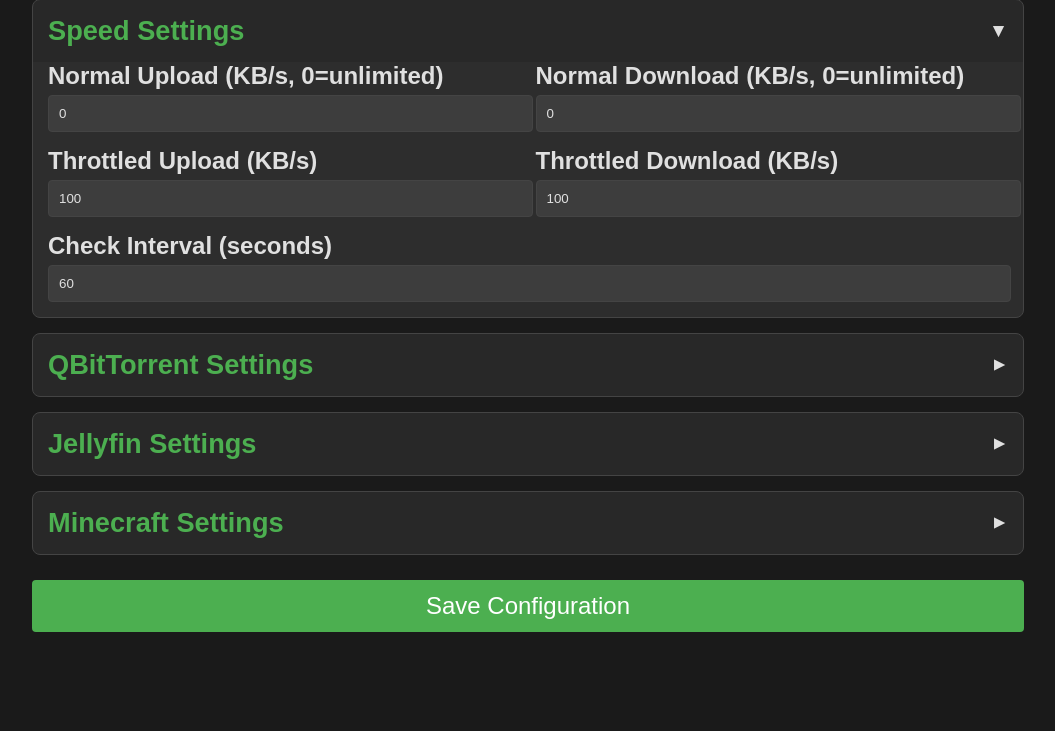
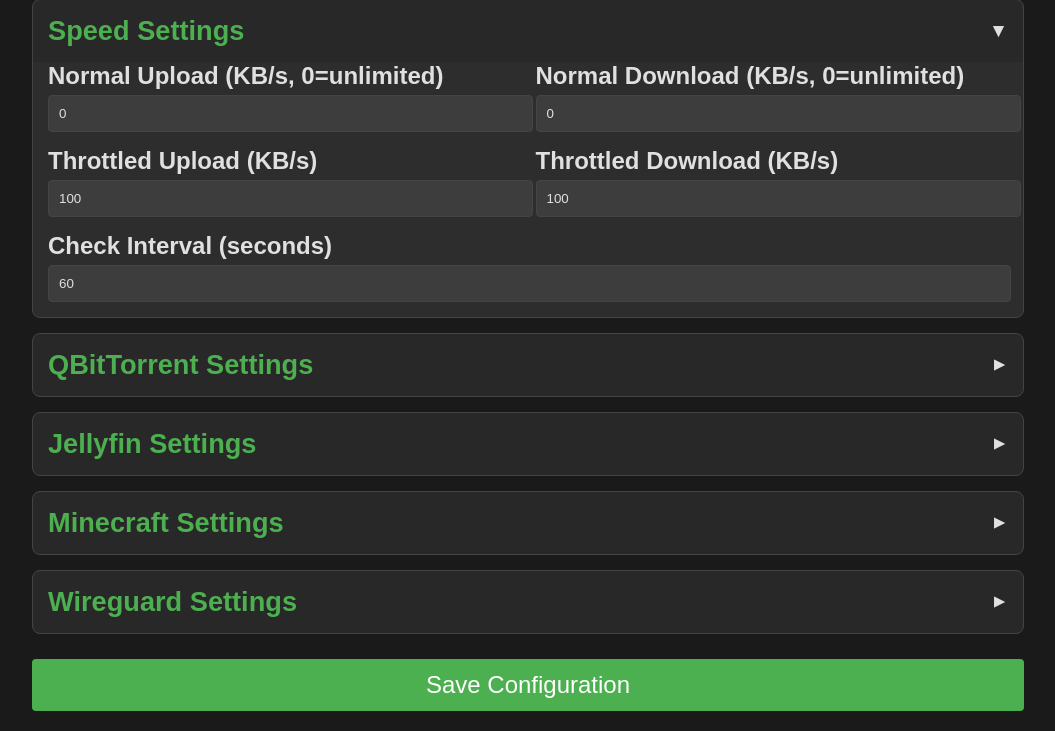
Before and after one commit to Leemotheyer/QbittDynamicThrottle, a Flask app: page / in a window 1280 px wide. Shown: the part 275-1006 px from the top of the page, without its empty margins (112-1167 px from the left). Before the commit the page ends 907 px from the top, so only its background shows below. Run offline with Flask 3, Linux system fonts and the light colour scheme; data that the repository does not hold is empty.

Commit message:
added support for wireguard session monitoring

```diff
--- a/app.py
+++ b/app.py
@@ -1,48 +1,60 @@
+import datetime
 import os
+import threading
+import time
+
+import dateutil
+import requests
+import schedule
 import yaml
-import time
-import schedule
-import threading
-import requests
-from flask import Flask, render_template, request, jsonify
+from flask import Flask, jsonify, render_template, request
 from mcstatus import JavaServer
 
 app = Flask(__name__)
-CONFIG_FILE = 'config.yaml'
+CONFIG_FILE = "config.yaml"
 
 # Default configuration
 DEFAULT_CONFIG = {
-    'qbittorrent': {
-        'host': 'http://qbittorrent:8080',
-        'username': 'admin',
-        'password': 'adminadmin',
-        'enabled': True
+    "qbittorrent": {
+        "host": "http://qbittorrent:8080",
+        "username": "admin",
+        "password": "adminadmin",
+        "enabled": True,
     },
-    'jellyfin': {
-        'host': 'http://jellyfin:8096',
-        'api_key': '',
-        'active_stream_threshold': 1,
-        'enabled': False
+    "jellyfin": {
+        "host": "http://jellyfin:8096",
+        "api_key": "",
+        "active_stream_threshold": 1,
+        "enabled": False,
     },
-    'minecraft': {
-        'host': 'minecraft-server',
-        'port': 25565,
-        'active_player_threshold': 1,
-        'enabled': False
+    "minecraft": {
+        "host": "minecraft-server",
+        "port": 25565,
+        "active_player_threshold": 1,
+        "enabled": False,
     },
-    'throttle_settings': {
-        'normal_upload': 0,          # 0 means unlimited
-        'normal_download': 0,        # 0 means unlimited
-        'throttled_upload': 100,     # KB/s
-        'throttled_download': 100,   # KB/s
-        'check_interval': 60,        # seconds
-        'current_state': 'unthrottled'
-    }
+    "wireguard": {
+        "host": "http://wireguard:51821",
+        "username": "admin",
+        "password": "adminadmin",
+        "session_time_threshold": 300,
+        "active_session_threshold": 1,
+        "enabled": False,
+    },
+    "throttle_settings": {
+        "normal_upload": 0,  # 0 means unlimited
+        "normal_download": 0,  # 0 means unlimited
+        "throttled_upload": 100,  # KB/s
+        "throttled_download": 100,  # KB/s
+        "check_interval": 60,  # seconds
+        "current_state": "unthrottled",
+    },
 }
+
 
 def load_config():
     if not os.path.exists(CONFIG_FILE):
-        with open(CONFIG_FILE, 'w') as f:
+        with open(CONFIG_FILE, "w") as f:
             yaml.dump(DEFAULT_CONFIG, f)
         return DEFAULT_CONFIG.copy()
 
@@ -57,31 +69,37 @@
                         config[key][sub_key] = sub_default
         return config
 
+
 def save_config(config):
-    with open(CONFIG_FILE, 'w') as f:
+    with open(CONFIG_FILE, "w") as f:
         yaml.dump(config, f)
+
 
 def qbittorrent_login():
     config = load_config()
-    if not config['qbittorrent']['enabled']:
+    if not config["qbittorrent"]["enabled"]:
         return None
 
     try:
         s = requests.Session()
         login_url = f"{config['qbittorrent']['host']}/api/v2/auth/login"
-        response = s.post(login_url, data={
-            'username': config['qbittorrent']['username'],
-            'password': config['qbittorrent']['password']
-        })
+        response = s.post(
+            login_url,
+            data={
+                "username": config["qbittorrent"]["username"],
+                "password": config["qbittorrent"]["password"],
+            },
+        )
         response.raise_for_status()
         return s
     except Exception as e:
         print(f"QBitTorrent login failed: {e}")
         return None
 
+
 def set_limits(session, upload_kbps, download_kbps):
     config = load_config()
-    if not config['qbittorrent']['enabled']:
+    if not config["qbittorrent"]["enabled"]:
         return
 
     try:
@@ -93,50 +111,87 @@
         upload_url = f"{config['qbittorrent']['host']}/api/v2/transfer/setUploadLimit"
         download_url = f"{config['qbittorrent']['host']}/api/v2/transfer/setDownloadLimit"
 
-        session.post(upload_url, data={'limit': upload_bytes})
-        session.post(download_url, data={'limit': download_bytes})
+        session.post(upload_url, data={"limit": upload_bytes})
+        session.post(download_url, data={"limit": download_bytes})
 
         print(f"Set limits: ↑{upload_kbps}KB/s, ↓{download_kbps}KB/s")
     except Exception as e:
         print(f"Failed to set limits: {e}")
 
+
 def check_jellyfin_activity():
     config = load_config()
-    if not config['jellyfin']['enabled']:
+    if not config["jellyfin"]["enabled"]:
         return False
 
     try:
         url = f"{config['jellyfin']['host']}/Sessions"
-        headers = {
-            "X-Emby-Token": config['jellyfin']['api_key']
-        }
+        headers = {"X-Emby-Token": config["jellyfin"]["api_key"]}
         response = requests.get(url, headers=headers)
         response.raise_for_status()
 
         sessions = response.json()
-        active_streams = sum(1 for s in sessions if s.get('NowPlayingItem'))
+        active_streams = sum(1 for s in sessions if s.get("NowPlayingItem"))
 
-        return active_streams >= config['jellyfin']['active_stream_threshold']
+        return active_streams >= config["jellyfin"]["active_stream_threshold"]
     except Exception as e:
         print(f"Jellyfin check failed: {e}")
         return False
 
+
 def check_minecraft_players():
     config = load_config()
-    if not config['minecraft']['enabled']:
+    if not config["minecraft"]["enabled"]:
         return False
 
     try:
         server = JavaServer.lookup(f"{config['minecraft']['host']}:{config['minecraft']['port']}")
         status = server.status()
-        return status.players.online >= config['minecraft']['active_player_threshold']
+        return status.players.online >= config["minecraft"]["active_player_threshold"]
     except Exception as e:
         print(f"Minecraft check failed: {e}")
         return False
 
+
+def check_wireguard_sessions():
+    config = load_config()
+    if not config["wireguard"]["enabled"]:
+        return False
+
+    try:
+        url = f"{config['wireguard']['host']}/api/client"
+        response = requests.get(
+            url,
+            auth=(
+                config["wireguard"]["username"],
+                config["wireguard"]["password"],
+            ),
+        )
+        response.raise_for_status()
+
+        active_sessions = 0
+
+        for client in response.json():
+            if client["latestHandshakeAt"] is None:
+                continue
+            last_handshake = dateutil.parser.parse(client["latestHandshakeAt"])
+
+            if (datetime.datetime.now(datetime.timezone.utc) - last_handshake).seconds < config["wireguard"]["session_time_threshold"]:
+                active_sessions += 1
+
+        return active_sessions >= config["wireguard"]["active_session_threshold"]
+
+    except requests.RequestException as e:
+        print(f"Failed to communicate with wg-easy: {e}")
+        return False
+    except Exception as e:
+        print(f"Unexpected error occured: {e}")
+        return False
+
+
 def check_and_adjust_throttle():
     config = load_config()
-    if not config['qbittorrent']['enabled']:
+    if not config["qbittorrent"]["enabled"]:
         return
 
     session = qbittorrent_login()
@@ -145,98 +200,122 @@
 
     throttle_needed = False
 
-    if config['jellyfin']['enabled'] and check_jellyfin_activity():
+    if config["jellyfin"]["enabled"] and check_jellyfin_activity():
         print("Jellyfin activity detected - throttling needed")
         throttle_needed = True
 
-    if config['minecraft']['enabled'] and check_minecraft_players():
+    if config["minecraft"]["enabled"] and check_minecraft_players():
         print("Minecraft players detected - throttling needed")
         throttle_needed = True
 
+    if config["wireguard"]["enabled"] and check_wireguard_sessions():
+        print("Wireguard sessions detected - throttling needed")
+        throttle_needed = True
+
     if throttle_needed:
-        set_limits(session,
-                 config['throttle_settings']['throttled_upload'],
-                 config['throttle_settings']['throttled_download'])
-        config['throttle_settings']['current_state'] = 'throttled'
+        set_limits(
+            session,
+            config["throttle_settings"]["throttled_upload"],
+            config["throttle_settings"]["throttled_download"],
+        )
+        config["throttle_settings"]["current_state"] = "throttled"
     else:
-        set_limits(session,
-                 config['throttle_settings']['normal_upload'],
-                 config['throttle_settings']['normal_download'])
-        config['throttle_settings']['current_state'] = 'unthrottled'
+        set_limits(
+            session,
+            config["throttle_settings"]["normal_upload"],
+            config["throttle_settings"]["normal_download"],
+        )
+        config["throttle_settings"]["current_state"] = "unthrottled"
 
     save_config(config)
 
+
 def schedule_checks():
     config = load_config()
-    schedule.every(config['throttle_settings']['check_interval']).seconds.do(check_and_adjust_throttle)
+    schedule.every(config["throttle_settings"]["check_interval"]).seconds.do(check_and_adjust_throttle)
 
     while True:
         schedule.run_pending()
         time.sleep(1)
 
+
 # Start the scheduler in a background thread
 threading.Thread(target=schedule_checks, daemon=True).start()
 
-@app.route('/')
+
+@app.route("/")
 def index():
     config = load_config()
-    return render_template('index.html', config=config)
+    return render_template("index.html", config=config)
 
-@app.route('/update_config', methods=['POST'])
+
+@app.route("/update_config", methods=["POST"])
 def update_config():
     config = load_config()
 
     # Update QBitTorrent settings
-    config['qbittorrent']['enabled'] = request.form.get('qb_enabled') == 'on'
-    config['qbittorrent']['host'] = request.form['qb_host']
-    config['qbittorrent']['username'] = request.form['qb_username']
-    config['qbittorrent']['password'] = request.form['qb_password']
+    config["qbittorrent"]["enabled"] = request.form.get("qb_enabled") == "on"
+    config["qbittorrent"]["host"] = request.form["qb_host"]
+    config["qbittorrent"]["username"] = request.form["qb_username"]
+    config["qbittorrent"]["password"] = request.form["qb_password"]
 
     # Update Jellyfin settings
-    config['jellyfin']['enabled'] = request.form.get('jf_enabled') == 'on'
-    config['jellyfin']['host'] = request.form['jf_host']
-    config['jellyfin']['api_key'] = request.form['jf_api_key']
-    config['jellyfin']['active_stream_threshold'] = int(request.form['jf_threshold'])
+    config["jellyfin"]["enabled"] = request.form.get("jf_enabled") == "on"
+    config["jellyfin"]["host"] = request.form["jf_host"]
+    config["jellyfin"]["api_key"] = request.form["jf_api_key"]
+    config["jellyfin"]["active_stream_threshold"] = int(request.form["jf_threshold"])
 
     # Update Minecraft settings
-    config['minecraft']['enabled'] = request.form.get('mc_enabled') == 'on'
-    config['minecraft']['host'] = request.form['mc_host']
-    config['minecraft']['port'] = int(request.form['mc_port'])
-    config['minecraft']['active_player_threshold'] = int(request.form['mc_threshold'])
+    config["minecraft"]["enabled"] = request.form.get("mc_enabled") == "on"
+    config["minecraft"]["host"] = request.form["mc_host"]
+    config["minecraft"]["port"] = int(request.form["mc_port"])
+    config["minecraft"]["active_player_threshold"] = int(request.form["mc_threshold"])
+
+    # Update Wireguard settings
+    config["wireguard"]["enabled"] = request.form.get("wireguard_enabled") == "on"
+    config["wireguard"]["host"] = request.form.get("wireguard_host")
+    config["wireguard"]["username"] = request.form.get("wireguard_username")
+    config["wireguard"]["password"] = request.form.get("wireguard_password")
+    config["wireguard"]["session_time_threshold"] = int(request.form.get("wireguard_session_time_threshold"))
+    config["wireguard"]["active_session_threshold"] = int(request.form.get("wireguard_active_session_threshold"))
 
     # Update throttle settings
-    config['throttle_settings']['normal_upload'] = int(request.form['normal_upload'])
-    config['throttle_settings']['normal_download'] = int(request.form['normal_download'])
-    config['throttle_settings']['throttled_upload'] = int(request.form['throttled_upload'])
-    config['throttle_settings']['throttled_download'] = int(request.form['throttled_download'])
-    config['throttle_settings']['check_interval'] = int(request.form['check_interval'])
+    config["throttle_settings"]["normal_upload"] = int(request.form["normal_upload"])
+    config["throttle_settings"]["normal_download"] = int(request.form["normal_download"])
+    config["throttle_settings"]["throttled_upload"] = int(request.form["throttled_upload"])
+    config["throttle_settings"]["throttled_download"] = int(request.form["throttled_download"])
+    config["throttle_settings"]["check_interval"] = int(request.form["check_interval"])
 
     save_config(config)
     check_and_adjust_throttle()
 
-    return jsonify({'status': 'success', 'message': 'Configuration updated'})
+    return jsonify({"status": "success", "message": "Configuration updated"})
 
-@app.route('/get_status')
+
+@app.route("/get_status")
 def get_status():
     config = load_config()
     status = {
-        'current_state': config['throttle_settings']['current_state'],
-        'last_check': time.strftime('%Y-%m-%d %H:%M:%S'),
-        'triggered_criteria': [],
-        'current_upload': config['throttle_settings']['normal_upload'],
-        'current_download': config['throttle_settings']['normal_download']
+        "current_state": config["throttle_settings"]["current_state"],
+        "last_check": time.strftime("%Y-%m-%d %H:%M:%S"),
+        "triggered_criteria": [],
+        "current_upload": config["throttle_settings"]["normal_upload"],
+        "current_download": config["throttle_settings"]["normal_download"],
     }
 
-    if config['throttle_settings']['current_state'] == 'throttled':
-        if config['jellyfin']['enabled'] and check_jellyfin_activity():
-            status['triggered_criteria'].append('Jellyfin activity')
-        if config['minecraft']['enabled'] and check_minecraft_players():
-            status['triggered_criteria'].append('Minecraft players')
+    if config["throttle_settings"]["current_state"] == "throttled":
+        if config["jellyfin"]["enabled"] and check_jellyfin_activity():
+            status["triggered_criteria"].append("Jellyfin activity")
+        if config["minecraft"]["enabled"] and check_minecraft_players():
+            status["triggered_criteria"].append("Minecraft players")
+        if config["wireguard"]["enabled"] and check_wireguard_sessions():
+            status["triggered_criteria"].append("Wireguard sessions")
 
-        status['current_upload'] = config['throttle_settings']['throttled_upload']
-        status['current_download'] = config['throttle_settings']['throttled_download']
+        status["current_upload"] = config["throttle_settings"]["throttled_upload"]
+        status["current_download"] = config["throttle_settings"]["throttled_download"]
 
     return jsonify(status)
 
-if __name__ == '__main__':
-    app.run(host='0.0.0.0', port=5000)
+
+if __name__ == "__main__":
+    app.run(host="0.0.0.0", port=5000)
--- a/requirements.txt
+++ b/requirements.txt
@@ -2,6 +2,7 @@
 pyyaml
 schedule
 python-dotenv
+python-dateutil
 flask
 gunicorn
 mcstatus
--- a/templates/index.html
+++ b/templates/index.html
@@ -1,11 +1,13 @@
 <!DOCTYPE html>
 <html lang="en">
+
 <head>
     <meta charset="UTF-8">
     <meta name="viewport" content="width=device-width, initial-scale=1.0">
     <title>QBitTorrent Dynamic Throttle</title>
     <link rel="stylesheet" href="/static/styles.css">
 </head>
+
 <body>
     <div class="container">
         <h1>QBitTorrent Dynamic Throttle</h1>
@@ -67,7 +69,8 @@
                 </div>
                 <div class="section-content collapsed">
                     <div class="form-group checkbox">
-                        <input type="checkbox" id="qb_enabled" name="qb_enabled" {% if config.qbittorrent.enabled %}checked{% endif %}>
+                        <input type="checkbox" id="qb_enabled" name="qb_enabled" {% if config.qbittorrent.enabled
+                            %}checked{% endif %}>
                         <label for="qb_enabled">Enable QBitTorrent Control</label>
                     </div>
                     <div class="form-group">
@@ -76,11 +79,13 @@
                     </div>
                     <div class="form-group">
                         <label for="qb_username">Username</label>
-                        <input type="text" id="qb_username" name="qb_username" value="{{ config.qbittorrent.username }}" required>
+                        <input type="text" id="qb_username" name="qb_username" value="{{ config.qbittorrent.username }}"
+                            required>
                     </div>
                     <div class="form-group">
                         <label for="qb_password">Password</label>
-                        <input type="password" id="qb_password" name="qb_password" value="{{ config.qbittorrent.password }}" required>
+                        <input type="password" id="qb_password" name="qb_password"
+                            value="{{ config.qbittorrent.password }}" required>
                     </div>
                 </div>
             </div>
@@ -92,7 +97,8 @@
                 </div>
                 <div class="section-content collapsed">
                     <div class="form-group checkbox">
-                        <input type="checkbox" id="jf_enabled" name="jf_enabled" {% if config.jellyfin.enabled %}checked{% endif %}>
+                        <input type="checkbox" id="jf_enabled" name="jf_enabled" {% if config.jellyfin.enabled
+                            %}checked{% endif %}>
                         <label for="jf_enabled">Enable Jellyfin Monitoring</label>
                     </div>
                     <div class="form-group">
@@ -105,7 +111,8 @@
                     </div>
                     <div class="form-group">
                         <label for="jf_threshold">Active Stream Threshold</label>
-                        <input type="number" id="jf_threshold" name="jf_threshold" min="1" value="{{ config.jellyfin.active_stream_threshold }}">
+                        <input type="number" id="jf_threshold" name="jf_threshold" min="1"
+                            value="{{ config.jellyfin.active_stream_threshold }}">
                     </div>
                 </div>
             </div>
@@ -117,7 +124,8 @@
                 </div>
                 <div class="section-content collapsed">
                     <div class="form-group checkbox">
-                        <input type="checkbox" id="mc_enabled" name="mc_enabled" {% if config.minecraft.enabled %}checked{% endif %}>
+                        <input type="checkbox" id="mc_enabled" name="mc_enabled" {% if config.minecraft.enabled
+                            %}checked{% endif %}>
                         <label for="mc_enabled">Enable Minecraft Monitoring</label>
                     </div>
                     <div class="form-group">
@@ -126,19 +134,62 @@
                     </div>
                     <div class="form-group">
                         <label for="mc_port">Server Port</label>
-                        <input type="number" id="mc_port" name="mc_port" min="1" max="65535" value="{{ config.minecraft.port }}">
+                        <input type="number" id="mc_port" name="mc_port" min="1" max="65535"
+                            value="{{ config.minecraft.port }}">
                     </div>
                     <div class="form-group">
                         <label for="mc_threshold">Active Player Threshold</label>
-                        <input type="number" id="mc_threshold" name="mc_threshold" min="1" value="{{ config.minecraft.active_player_threshold }}">
+                        <input type="number" id="mc_threshold" name="mc_threshold" min="1"
+                            value="{{ config.minecraft.active_player_threshold }}">
                     </div>
                 </div>
             </div>
 
+            <div class="section">
+                <div class="section-header" onclick="toggleSection(this)">
+                    <h2>Wireguard Settings</h2>
+                    <span class="arrow">▼</span>
+                </div>
+                <div class="section-content collapsed">
+                    <div class="form-group checkbox">
+                        <input type="checkbox" id="wireguard_enabled" name="wireguard_enabled" {% if
+                            config.wireguard.enabled %}checked{% endif %}>
+                        <label for="wireguard_enabled">Enable Wireguard Monitoring</label>
+                    </div>
+                    <div class="form-group">
+                        <label for="wireguard_host">Server Host</label>
+                        <input type="text" id="wireguard_host" name="wireguard_host"
+                            value="{{ config.wireguard.host }}">
+                    </div>
+                    <div class="form-group">
+                        <label for="wireguard_username">Username</label>
+                        <input type="text" id="wireguard_username" name="wireguard_username"
+                            value="{{ config.wireguard.username }}" required>
+                    </div>
+                    <div class="form-group">
+                        <label for="wireguard_password">Password</label>
+                        <input type="password" id="wireguard_password" name="wireguard_password"
+                            value="{{ config.wireguard.password }}" required>
+                    </div>
+                    <div class="form-group">
+                        <label for="wireguard_session_time_threshold">Session Time Threshold</label>
+                        <input type="number" id="wireguard_session_time_threshold"
+                            name="wireguard_session_time_threshold" min="1"
+                            value="{{ config.wireguard.session_time_threshold }}">
+                    </div>
+                    <div class="form-group">
+                        <label for="wireguard_active_session_threshold">Active Session Threshold</label>
+                        <input type="number" id="wireguard_active_session_threshold"
+                            name="wireguard_active_session_threshold" min="1"
+                            value="{{ config.wireguard.active_session_threshold }}">
+                    </div>
+                </div>
+            </div>
             <button type="submit">Save Configuration</button>
         </form>
     </div>
 
     <script src="/static/script.js"></script>
 </body>
+
 </html>
```
Also changed, not shown: config.yaml (+7 -0 lines), 1 other file.
